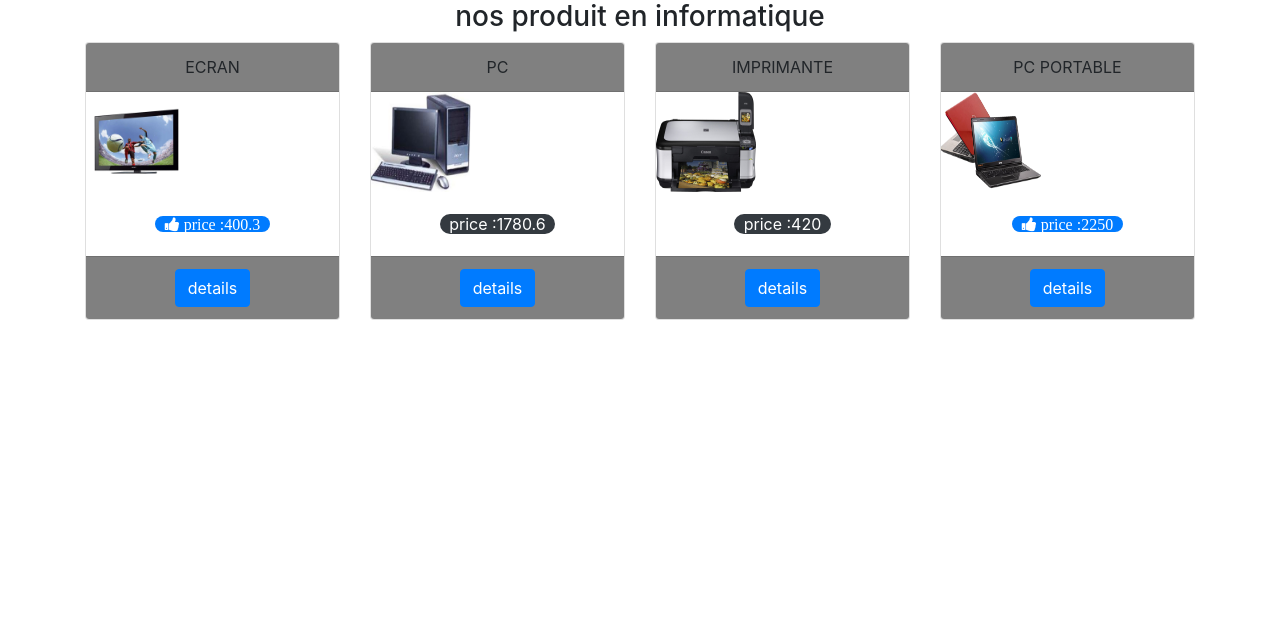
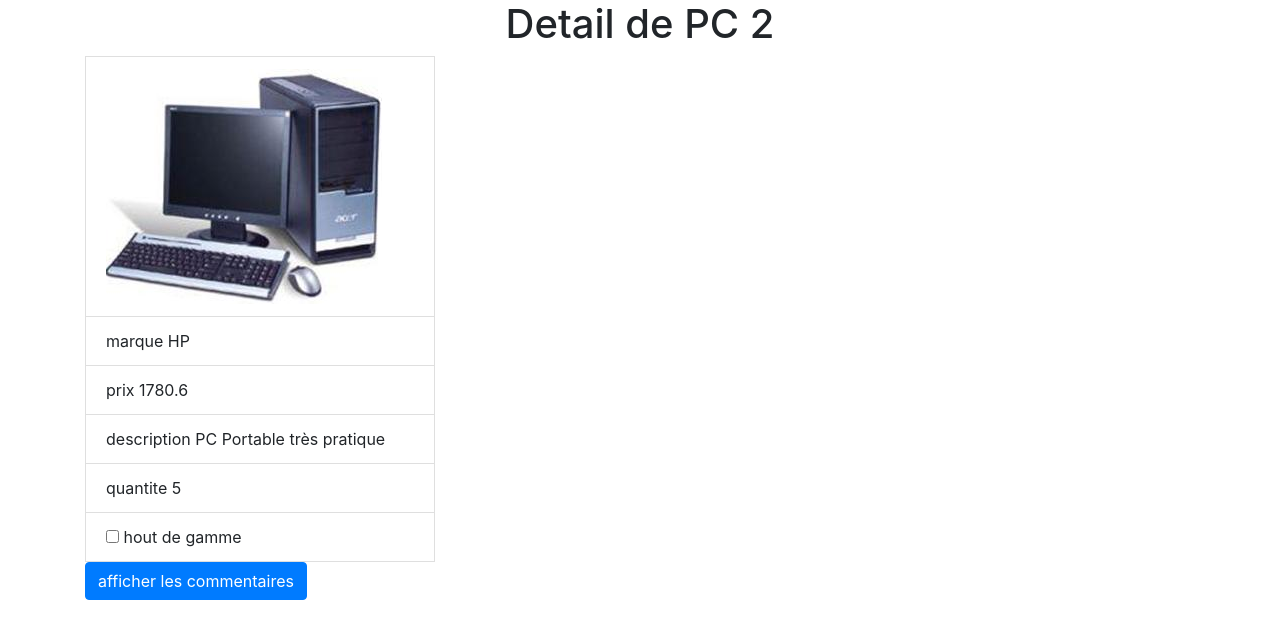
Before and after one commit to yassinbnsalah/YESSINEBENSALAHTP4, an Angular app: page / in a window 1280 px wide. Shown: the top 638 px of the page. Built offline with nearby package versions, Linux system fonts and the light colour scheme.

Commit message:
la derniere version

```diff
--- a/src/app/app.component.html
+++ b/src/app/app.component.html
@@ -1 +1,2 @@
-<YES-listematriel></YES-listematriel>
+<!--<YES-listematriel></YES-listematriel>-->
+<YES-detailmateriel></YES-detailmateriel>
--- a/src/app/detailmateriel/detailmateriel.component.css
+++ b/src/app/detailmateriel/detailmateriel.component.css
@@ -0,0 +1,3 @@
+.c1{
+    text-align: center;
+}
--- a/src/app/detailmateriel/detailmateriel.component.html
+++ b/src/app/detailmateriel/detailmateriel.component.html
@@ -1,7 +1,10 @@
 
-<h1> Detail de {{det.libelle}} {{det.id}}</h1>
+<h1 class="c1"> Detail de {{det.libelle}} {{det.id}}</h1>
 <ul class="list-group">
-
+   <div class="container">
+       <div class="row">
+            <div class="col-4">
+                <li class="list-group-item"> <img [src]="det.photo"></li>
                 <li class="list-group-item"> marque {{det.marque}} </li>
                 <li class="list-group-item"> prix {{det.prix}} </li>
                 <li class="list-group-item"> description {{det.description}}</li>
@@ -9,11 +12,19 @@
                 <li class="list-group-item"> <input type="checkbox" [checked] ="det.hautGamme"> hout de gamme </li>
                 <!-- <li class="list-group-item"> {{det.commentaires.note}} </li>-->
                 <button class="btn btn-primary" (click)="onshow()"> afficher les commentaires</button>
+            </div>
+
             <div *ngIf="!showing">
+
                 <h3> liste des commentaires </h3>
                     <ng-container *ngFor="let c of det.commentaires ; index as i ">
                          <div class="alert alert-primary" role="alert"> commentaire n° {{i+1}}</div>
+                         <div  class="col">
                          <YES-comment [com] = "c"></YES-comment>
+                         </div>
                     </ng-container>
             </div>
+       </div>
+   </div>
+
 </ul>
--- a/src/app/detailmateriel/detailmateriel.component.ts
+++ b/src/app/detailmateriel/detailmateriel.component.ts
@@ -7,11 +7,24 @@ import { Materiel } from './../models/matriels';
   styleUrls: ['./detailmateriel.component.css']
 })
 export class DetailmaterielComponent implements OnInit {
+  det :Materiel ={
+    id: '2',
+    libelle: 'PC',
+    photo:'assets/Images/Informatique/pcFixe.jpg',
+    marque: 'HP',
+    prix: 1780.6,
+    description: 'PC Portable très pratique',
+    hautGamme: false,
+    quantite: 5,
+    commentaires:[
+    {contenu:' satisfaisant', note:3, auteur:'Sami MRAD', date:new Date(2020,11,4)},
+    {contenu:'Bon rapport qualité prix', note:4, auteur:'Samar Salah', date:new Date(2020,10,4)}]
+    };
 
-  @Input() det: Materiel = new Materiel();
+ // @Input() det: Materiel = new Materiel();
   showing:boolean = true;
   constructor() { }
-  onshow()
+ onshow()
   {
     this.showing = !this.showing;
   }
--- a/src/app/materiel/materiel.component.html
+++ b/src/app/materiel/materiel.component.html
@@ -15,7 +15,7 @@
             <div class="card-footer c1 c2 ">
                 <button class="btn btn-primary" (click)="onshow()"> details</button>
                 <div *ngIf="!showing">
-                <YES-detailmateriel [det] = "mat">  </YES-detailmateriel>
+
                 </div>
             </div>
 </div>
--- a/src/app/materiel/materiel.component.ts
+++ b/src/app/materiel/materiel.component.ts
@@ -8,15 +8,12 @@ import { Component, Input, OnInit } from '@angular/core';
   styleUrls: ['./materiel.component.css']
 })
 export class MaterielComponent implements OnInit {
- // @Input() com: Commentaire[];
   @Input() mat: Materiel = new Materiel();
   showing:boolean = true;
   constructor() { }
   onshow()
   {
     this.showing = !this.showing;
-
-
   }
   ngOnInit(): void {
   }
```
Also changed, not shown: tsconfig.base.json (line endings or trailing spaces). Lines whose indentation alone changed are shown as unchanged.
